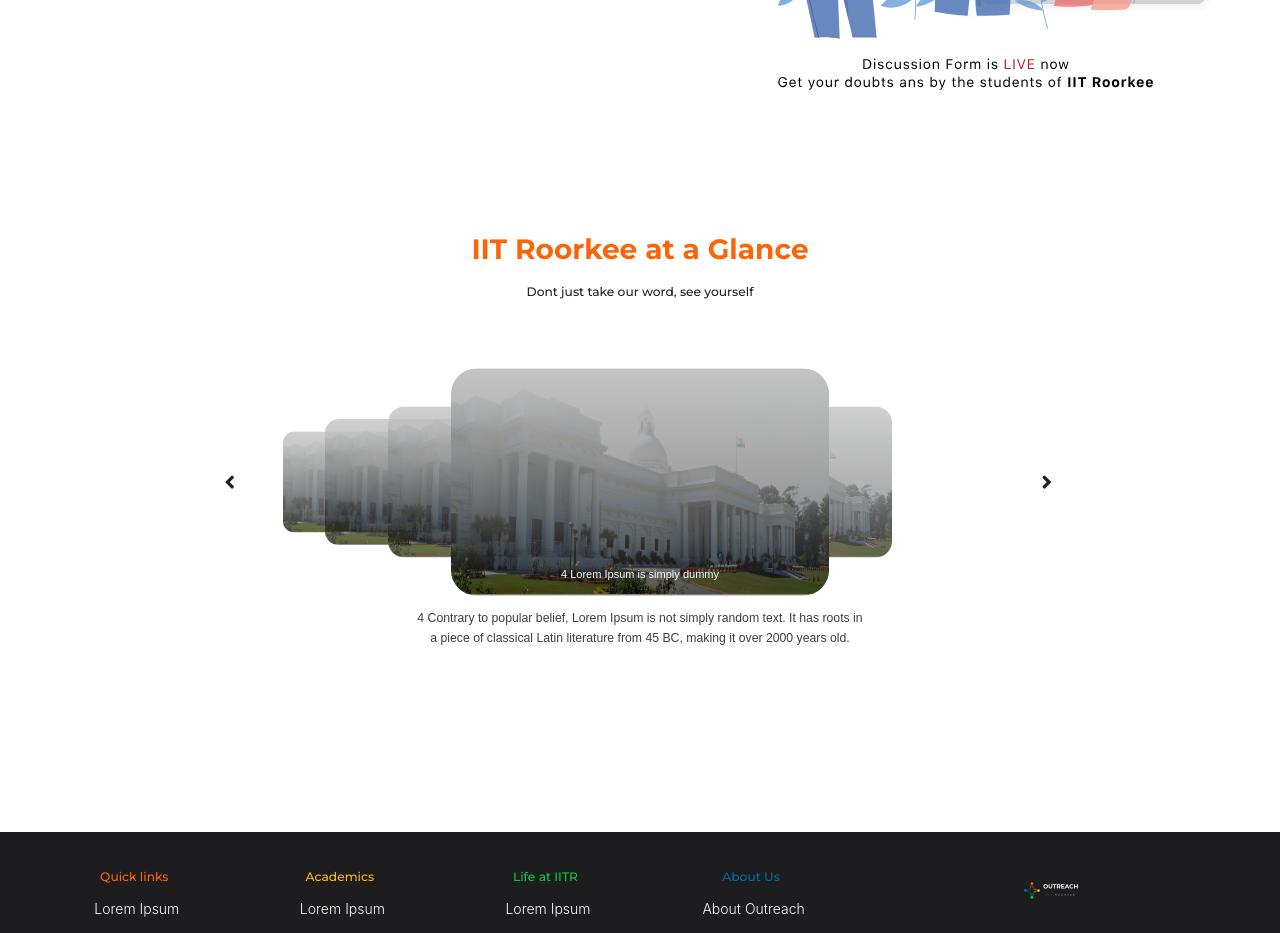
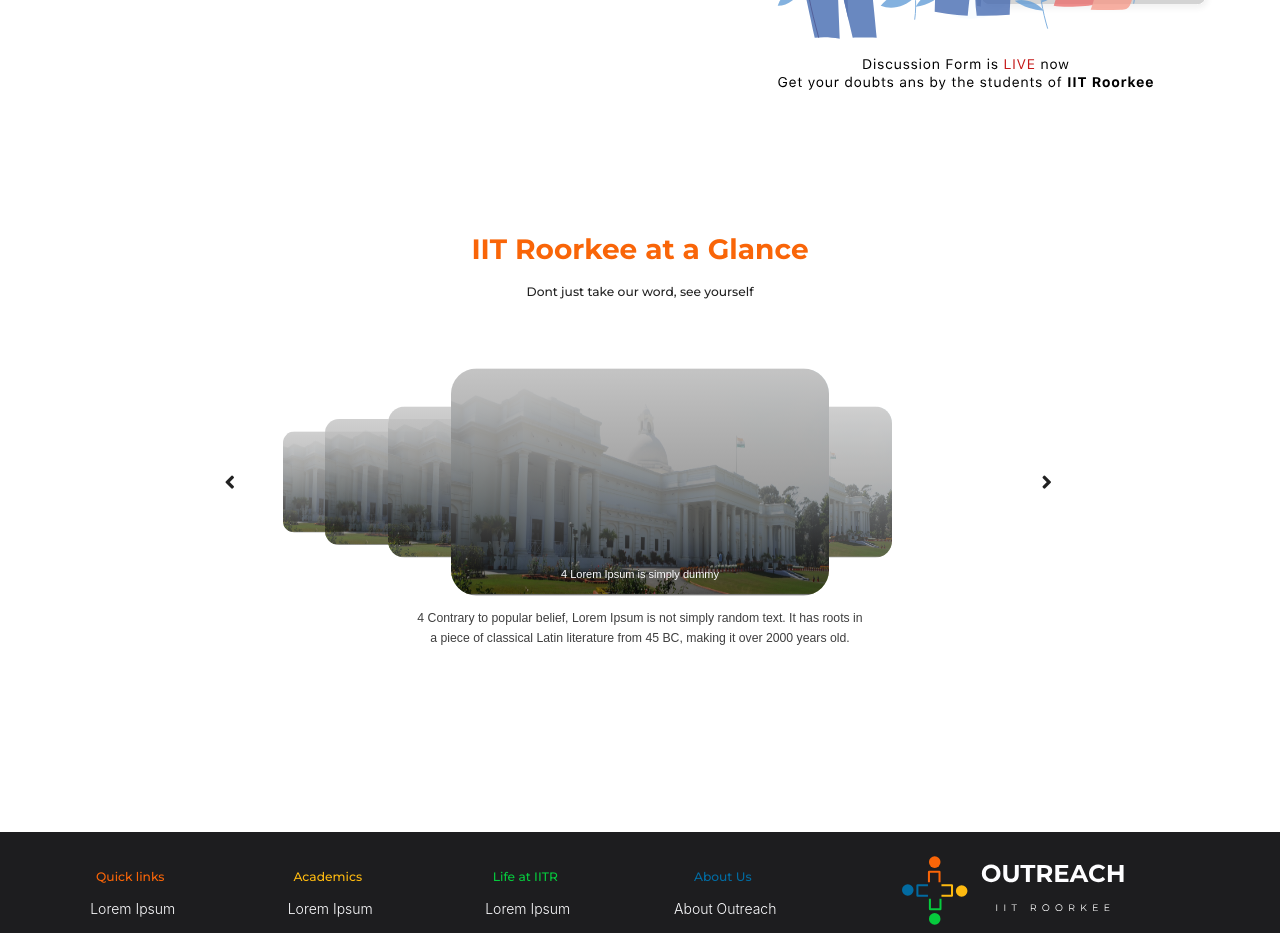
Before and after one commit to Outreach-IITR/Outreach_Website_Frontend, a React (Create React App) app: page / in a window 1280 px wide. Shown: the part 471-1404 px from the top of the page. Built offline with nearby package versions, Linux system fonts and the light colour scheme.

Commit message:
footer logo fixed

```diff
--- a/src/Components/Footer/Footer.css
+++ b/src/Components/Footer/Footer.css
@@ -14,6 +14,9 @@
     padding-inline: 1rem;
 }
 
+#footer_logo {
+    width: 20rem;
+}
 
 .footer-content {
     display: flex;
--- a/src/Components/Footer/Footer.js
+++ b/src/Components/Footer/Footer.js
@@ -56,7 +56,7 @@
 
                 <div className="footer-rightcontent">
                     <div className="footer-info">
-                        <img src={outreach_logo} alt="outreach logo"/>
+                        <img id="footer_logo" src={outreach_logo} alt="outreach logo"/>
                     </div>
                     <div className="footer-info">
                         <p className="footer-text">
```
